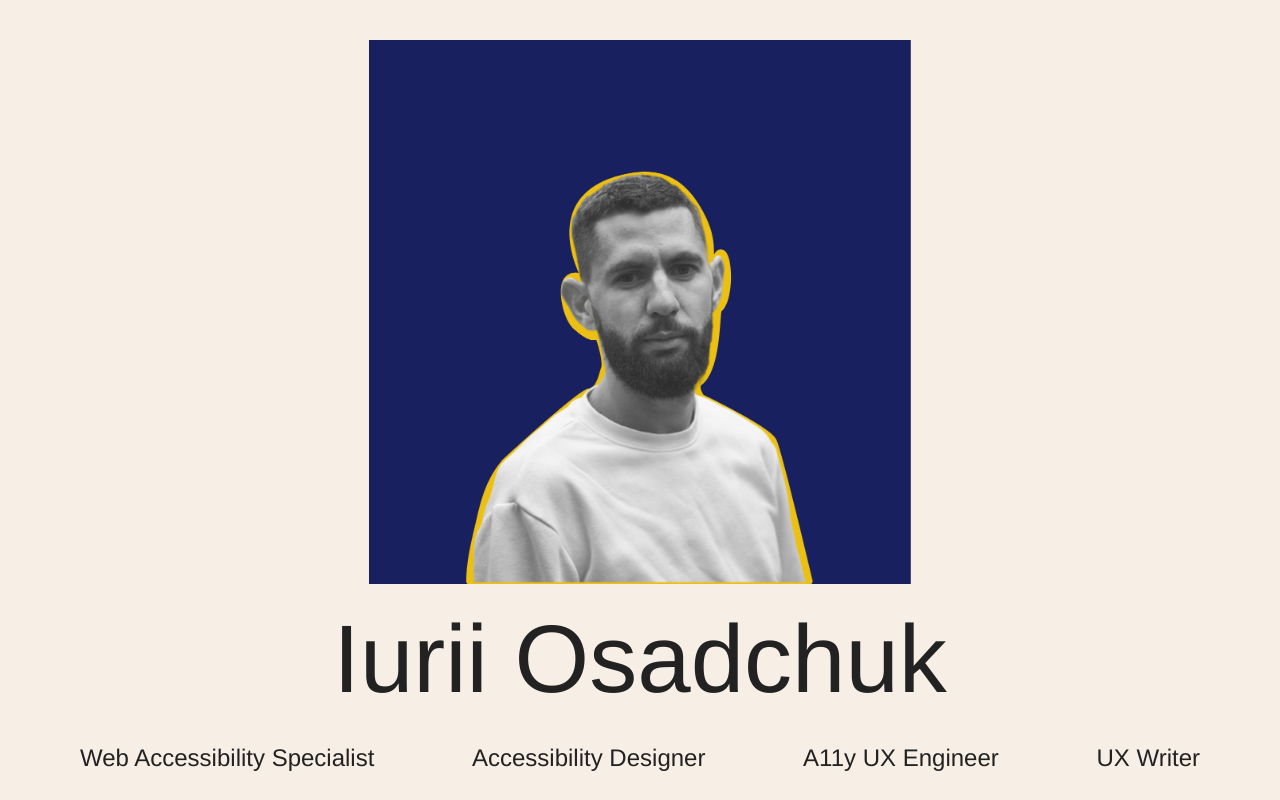
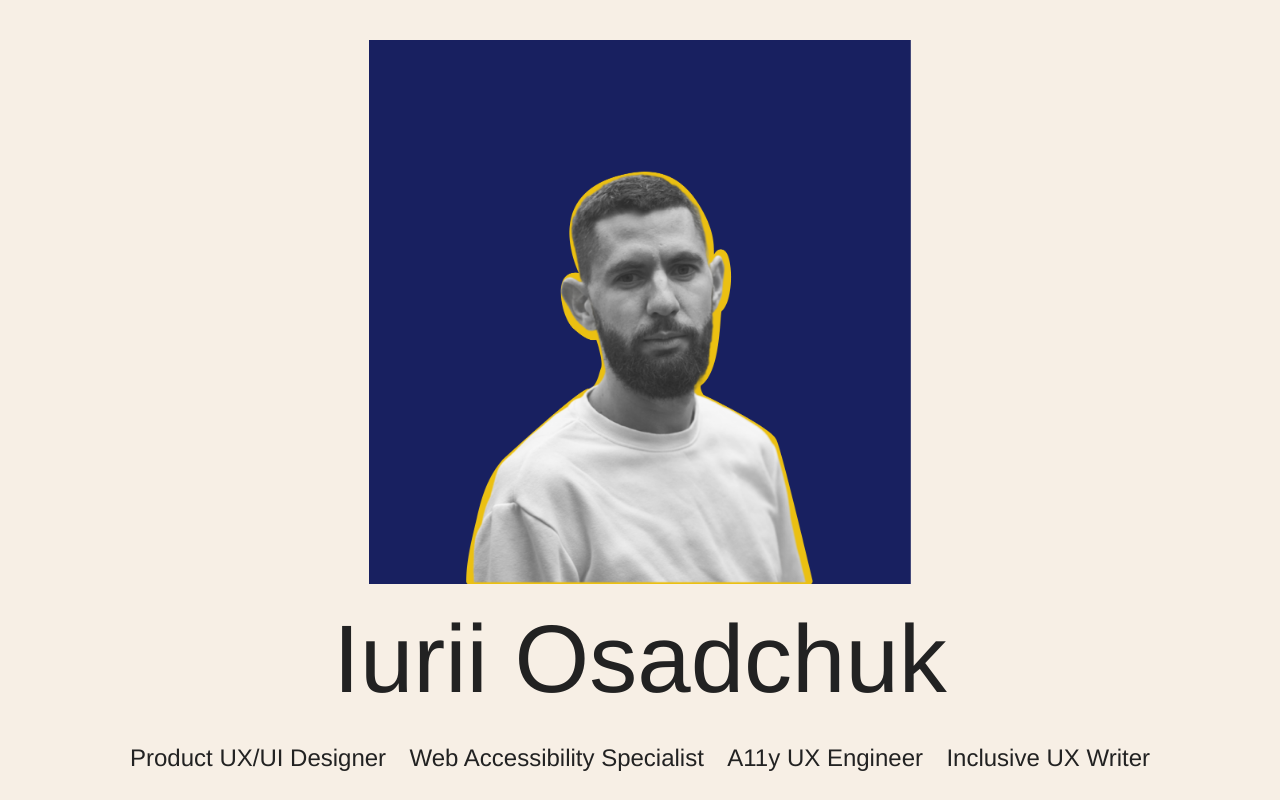
Before and after one commit to iurche/portfolio, a plain HTML site: page index.html in a window 1280 px wide. Shown: the top 800 px of the page. Drawn offline with Linux system fonts and the light colour scheme; a web font is replaced by a local one.

Commit message:
change favicon and paddings

```diff
--- a/index.html
+++ b/index.html
@@ -4,7 +4,7 @@
     <meta charset="UTF-8" />
     <meta name="viewport" content="width=device-width, initial-scale=1.0" />
     <title>Iurii Osadchuk Portfolio</title>
-    <link rel="icon" type="image/svg" href="images/favicon.svg">
+    <link rel="icon" type="image/webp" href="images/favicon.webp">
     <link rel="stylesheet" href="styles.css" />
     <link rel="preconnect" href="https://fonts.googleapis.com">
     <link rel="preconnect" href="https://fonts.gstatic.com" crossorigin>
@@ -16,7 +16,8 @@
   Skip to main content
   </a>
 
-<header class="header">
+<main class="main" id="main">
+ <section class="header">
   <img
        class="header__img"
        src="images/Iura_Osadchuk_WAS.png"
@@ -26,10 +27,10 @@
 </h1>
 <ul class="header__subheaders"
     aria-label="My skills">
+<li class="subheader">Product UX/UI Designer</li>
 <li class="subheader">Web Accessibility Specialist</li>
-<li class="subheader">Accessibility Designer</li>
 <li class="subheader">A11y UX Engineer</span>
-  <li class="subheader">UX Writer</span>
+  <li class="subheader">Inclusive UX Writer</span>
 </ul>
 
 <div class="header__buttons">
@@ -49,9 +50,8 @@
   My CV <img src="images/new_window_icon.svg" alt="Open in new window icon">
 </a>
 </div>
-</header>
+</section>
 
-<main class="main" id="main">
 <section class="section projects">
  <h2 class="header2 projects__header2">
     Projects
--- a/styles.css
+++ b/styles.css
@@ -240,24 +240,11 @@ body {
 }
 
 .header {
-  padding-inline: 1.25rem;
   margin-top: 2.5rem;
   display: flex;
   flex-direction: column;
   align-items: center;
   justify-content: center;
-}
-@media (min-width: 768px) {
-  .header {
-    padding-inline: 4rem;
-  }
-}
-@media (min-width: 1280px) {
-  .header {
-    padding-inline: 5rem;
-    margin-inline: auto;
-    min-width: 1020px;
-  }
 }
 .header__img {
   width: auto;
```
Also changed, not shown: a11y.html (+1 -1 lines), monee.html (+1 -1 lines), user-profile.html (+1 -1 lines), images/favicon.webp (added).
